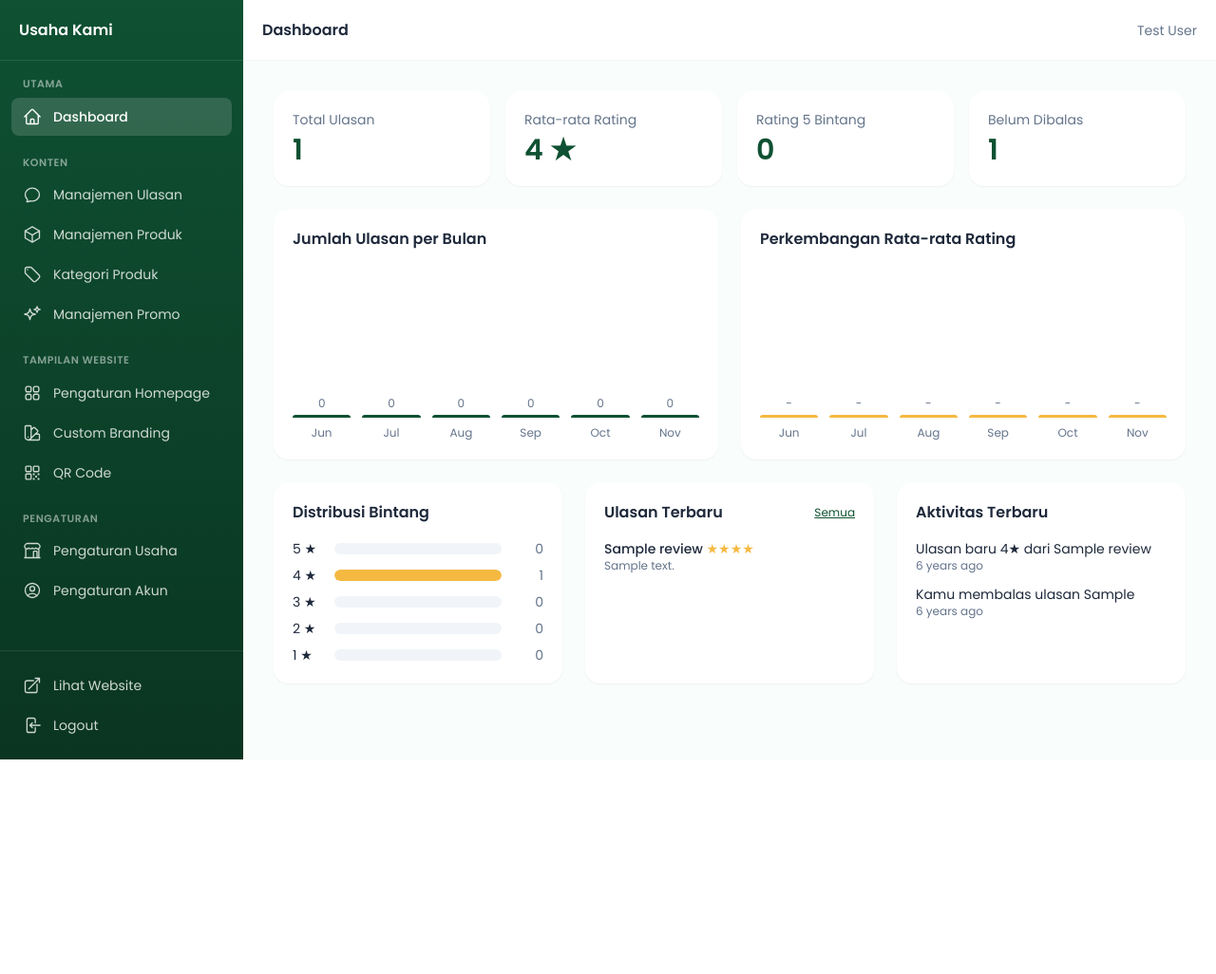
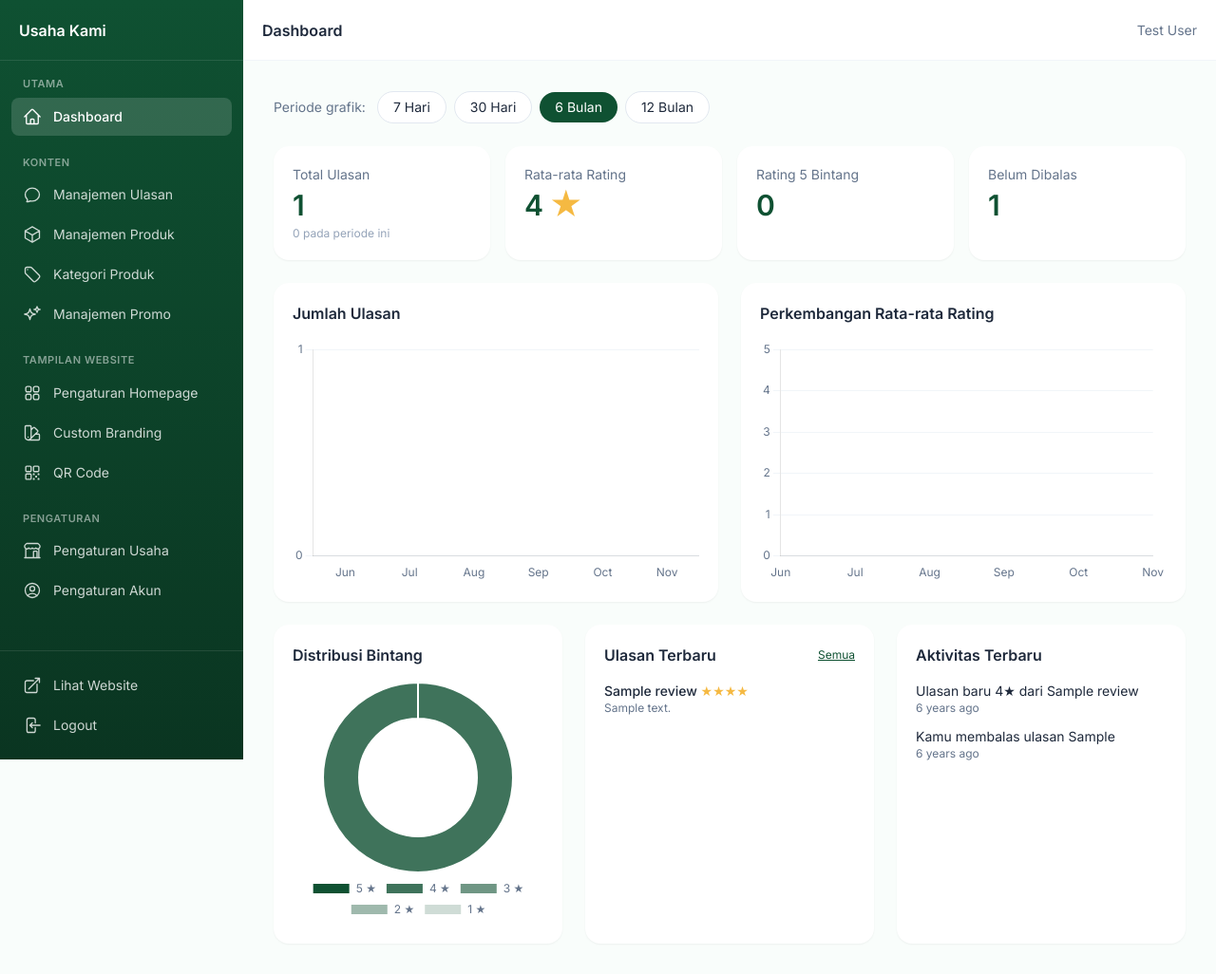
Before and after one commit to abelmaisan69-afk/APLIKASI_KRITIK_DAN_SARAN_LARAVEL-, a Laravel app: page /dashboard in a window 1280 px wide. Shown: the whole page at 95% size. Before the commit the page ends 800 px from the top, so only its background shows below. Run offline with Laravel 12, Linux system fonts and the light colour scheme; a user stored in the database is signed in; data comes from the database, SQL or seed files in the repository; tables that the repository leaves empty hold one stand-in row (values such as "Sample post"); style sheets or scripts are compiled from the project's sources.

Commit message:
perubahan grafik dashboard

```diff
--- a/app/Http/Controllers/Admin/DashboardController.php
+++ b/app/Http/Controllers/Admin/DashboardController.php
@@ -5,44 +5,72 @@ namespace App\Http\Controllers\Admin;
 use App\Http\Controllers\Controller;
 use App\Models\Review;
 use App\Models\ReviewReply;
+use Illuminate\Http\Request;
 
 class DashboardController extends Controller
 {
-    public function index()
+    public function index(Request $request)
     {
-        $stats = [
-            'total'    => Review::count(),
-            'rata'     => round(Review::avg('rating') ?? 0, 1),
-            'lima'     => Review::where('rating', 5)->count(),
-            'belum'    => Review::where('status', 'belum_dibalas')->count(),
-        ];
+        $opsi = ['7h' => '7 Hari', '30h' => '30 Hari', '6b' => '6 Bulan', '12b' => '12 Bulan'];
 
-        $dist = Review::selectRaw('rating, COUNT(*) as jml')
+        $periode = (string) $request->query('periode', '6b');
+        if (! array_key_exists($periode, $opsi)) {
+            $periode = '6b';
+        }
+
+        // ===== Slot waktu (per hari atau per bulan) =====
+        if (str_ends_with($periode, 'h')) {
+            $jumlahHari = (int) $periode;
+            $mulai      = now()->startOfDay()->subDays($jumlahHari - 1);
+            $format     = 'Y-m-d';
+            $slots      = collect(range(0, $jumlahHari - 1))->map(fn ($i) => $mulai->copy()->addDays($i));
+            $labelFmt   = $jumlahHari <= 7 ? 'D, d M' : 'd M';
+        } else {
+            $jumlahBulan = $periode === '12b' ? 12 : 6;
+            $mulai       = now()->startOfMonth()->subMonths($jumlahBulan - 1);
+            $format      = 'Y-m';
+            $slots       = collect(range(0, $jumlahBulan - 1))->map(fn ($i) => $mulai->copy()->addMonths($i));
+            $labelFmt    = $jumlahBulan > 6 ? 'M y' : 'M';
+        }
+
+        $perSlot = Review::tampil()
+            ->where('created_at', '>=', $mulai)
+            ->get(['rating', 'created_at'])
+            ->groupBy(fn ($r) => $r->created_at->format($format));
+
+        $labels = $jumlah = $rata = [];
+        foreach ($slots as $slot) {
+            $grup     = $perSlot->get($slot->format($format), collect());
+            $labels[] = $slot->translatedFormat($labelFmt);
+            $jumlah[] = $grup->count();
+            $rata[]   = $grup->count() ? round($grup->avg('rating'), 2) : null;
+        }
+
+        // ===== Distribusi bintang (semua waktu, urutan 5 -> 1) =====
+        $distRaw = Review::tampil()
+            ->selectRaw('rating, COUNT(*) as jml')
             ->groupBy('rating')
             ->pluck('jml', 'rating');
 
-        // 6 bulan terakhir (jumlah + rata-rata rating per bulan)
-        $mulai = now()->startOfMonth()->subMonths(5);
-        $perBulan = Review::where('created_at', '>=', $mulai)
-            ->get(['rating', 'created_at'])
-            ->groupBy(fn ($r) => $r->created_at->format('Y-m'));
+        $dist = [];
+        for ($i = 5; $i >= 1; $i--) {
+            $dist[] = (int) ($distRaw[$i] ?? 0);
+        }
 
-        $bulan = [];
-        for ($i = 0; $i < 6; $i++) {
-            $m = $mulai->copy()->addMonths($i);
-            $grup = $perBulan->get($m->format('Y-m'), collect());
+        $grafik = compact('labels', 'jumlah', 'rata', 'dist');
 
-            $bulan[] = [
-                'label'  => $m->translatedFormat('M'),
-                'jumlah' => $grup->count(),
-                'rata'   => $grup->count() ? round($grup->avg('rating'), 1) : 0,
-            ];
-        }
-        $maxJumlah = max(1, collect($bulan)->max('jumlah'));
+        // ===== Kartu statistik =====
+        $stats = [
+            'total'   => Review::tampil()->count(),
+            'rata'    => round(Review::tampil()->avg('rating') ?? 0, 1),
+            'lima'    => Review::tampil()->where('rating', 5)->count(),
+            'belum'   => Review::where('status', 'belum_dibalas')->count(),
+            'periode' => array_sum($jumlah),
+        ];
 
         $terbaru = Review::with('category')->latest()->take(5)->get();
 
-        // aktivitas: ulasan masuk + balasan admin
+        // ===== Aktivitas =====
         $aktivitas = collect();
         foreach (Review::latest()->take(5)->get() as $r) {
             $aktivitas->push([
@@ -58,6 +86,6 @@ class DashboardController extends Controller
         }
         $aktivitas = $aktivitas->sortByDesc('waktu')->take(6)->values();
 
-        return view('admin.dashboard', compact('stats', 'dist', 'bulan', 'maxJumlah', 'terbaru', 'aktivitas'));
+        return view('admin.dashboard', compact('opsi', 'periode', 'stats', 'grafik', 'terbaru', 'aktivitas'));
     }
 }
--- a/app/Models/Review.php
+++ b/app/Models/Review.php
@@ -29,4 +29,10 @@ class Review extends Model
     {
         return $this->hasOne(ReviewReply::class);
     }
+
+    // Ulasan yang tampil di publik (tidak disembunyikan)
+public function scopeTampil($query)
+{
+    return $query->where('status', '!=', 'disembunyikan');
 }
+}
--- a/package.json
+++ b/package.json
@@ -19,5 +19,8 @@
     },
     "optionalDependencies": {
         "@laravel/multiplex": "^0.4.1"
+    },
+    "dependencies": {
+        "chart.js": "^4.6.2"
     }
 }
--- /dev/null
+++ b/resources/js/dashboard.js
@@ -0,0 +1,89 @@
+import Chart from 'chart.js/auto';
+
+const holder = document.getElementById('dash-data');
+
+if (holder) {
+    const d = JSON.parse(holder.dataset.chart);
+
+    // Ambil warna dari branding (variabel CSS "r g b")
+    const warna = (nama, alpha = 1) => {
+        const [r, g, b] = getComputedStyle(document.documentElement)
+            .getPropertyValue(nama).trim().split(/\s+/);
+        return `rgba(${r}, ${g}, ${b}, ${alpha})`;
+    };
+
+    Chart.defaults.font.family = 'Inter, sans-serif';
+    Chart.defaults.color = '#64748b';
+
+    const grid = { color: '#f1f5f9' };
+    const dasar = { responsive: true, maintainAspectRatio: false };
+
+    // Jumlah ulasan
+    new Chart(document.getElementById('chart-jumlah'), {
+        type: 'bar',
+        data: {
+            labels: d.labels,
+            datasets: [{
+                label: 'Ulasan',
+                data: d.jumlah,
+                backgroundColor: warna('--c-primary'),
+                borderRadius: 6,
+                maxBarThickness: 36,
+            }],
+        },
+        options: {
+            ...dasar,
+            plugins: { legend: { display: false } },
+            scales: {
+                y: { beginAtZero: true, ticks: { precision: 0 }, grid },
+                x: { grid: { display: false } },
+            },
+        },
+    });
+
+    // Rata-rata rating
+    new Chart(document.getElementById('chart-rata'), {
+        type: 'line',
+        data: {
+            labels: d.labels,
+            datasets: [{
+                label: 'Rata-rata rating',
+                data: d.rata,
+                borderColor: warna('--c-accent'),
+                backgroundColor: warna('--c-accent', 0.18),
+                pointBackgroundColor: warna('--c-accent'),
+                pointRadius: 4,
+                tension: 0.35,
+                fill: true,
+                spanGaps: true,
+            }],
+        },
+        options: {
+            ...dasar,
+            plugins: { legend: { display: false } },
+            scales: {
+                y: { min: 0, max: 5, ticks: { stepSize: 1 }, grid },
+                x: { grid: { display: false } },
+            },
+        },
+    });
+
+    // Distribusi bintang
+    new Chart(document.getElementById('chart-dist'), {
+        type: 'doughnut',
+        data: {
+            labels: ['5 ★', '4 ★', '3 ★', '2 ★', '1 ★'],
+            datasets: [{
+                data: d.dist,
+                backgroundColor: [1, 0.8, 0.6, 0.4, 0.2].map(a => warna('--c-primary', a)),
+                borderWidth: 2,
+                borderColor: '#ffffff',
+            }],
+        },
+        options: {
+            ...dasar,
+            cutout: '62%',
+            plugins: { legend: { position: 'bottom' } },
+        },
+    });
+}
--- a/resources/views/admin/dashboard.blade.php
+++ b/resources/views/admin/dashboard.blade.php
@@ -3,82 +3,63 @@
 @section('title', 'Dashboard')
 
 @section('content')
-{{-- Kartu statistik --}}
-<div class="grid grid-cols-2 lg:grid-cols-4 gap-4 mb-6">
-    @foreach ([
-        ['Total Ulasan', $stats['total']],
-        ['Rata-rata Rating', $stats['rata'] . ' ★'],
-        ['Rating 5 Bintang', $stats['lima']],
-        ['Belum Dibalas', $stats['belum']],
-    ] as [$label, $nilai])
-        <div class="bg-white rounded-2xl shadow-sm p-5">
-            <p class="text-sm text-slate-500">{{ $label }}</p>
-            <p class="text-3xl font-semibold text-primary mt-1">{{ $nilai }}</p>
-        </div>
+{{-- Filter periode --}}
+<div class="flex flex-wrap items-center gap-2 mb-6">
+    <span class="text-sm text-slate-500 mr-1">Periode grafik:</span>
+    @foreach ($opsi as $kunci => $label)
+        <a href="{{ route('dashboard', ['periode' => $kunci]) }}"
+           class="px-4 py-1.5 rounded-full text-sm transition
+                  {{ $periode === $kunci ? 'bg-primary text-white' : 'bg-white border border-slate-200 hover:border-slate-400' }}">
+            {{ $label }}
+        </a>
     @endforeach
 </div>
 
+{{-- Kartu statistik --}}
+<div class="grid grid-cols-2 lg:grid-cols-4 gap-4 mb-6">
+    <div class="bg-white rounded-2xl shadow-sm p-5">
+        <p class="text-sm text-slate-500">Total Ulasan</p>
+        <p class="text-3xl font-semibold text-primary mt-1">{{ $stats['total'] }}</p>
+        <p class="text-xs text-slate-400 mt-1">{{ $stats['periode'] }} pada periode ini</p>
+    </div>
+    <div class="bg-white rounded-2xl shadow-sm p-5">
+        <p class="text-sm text-slate-500">Rata-rata Rating</p>
+        <p class="text-3xl font-semibold text-primary mt-1">{{ $stats['rata'] }} <span class="text-accent">★</span></p>
+    </div>
+    <div class="bg-white rounded-2xl shadow-sm p-5">
+        <p class="text-sm text-slate-500">Rating 5 Bintang</p>
+        <p class="text-3xl font-semibold text-primary mt-1">{{ $stats['lima'] }}</p>
+    </div>
+    <div class="bg-white rounded-2xl shadow-sm p-5">
+        <p class="text-sm text-slate-500">Belum Dibalas</p>
+        <p class="text-3xl font-semibold text-primary mt-1">{{ $stats['belum'] }}</p>
+    </div>
+</div>
+
 {{-- Grafik --}}
+<div id="dash-data" data-chart="{{ json_encode($grafik) }}" class="hidden"></div>
+
 <div class="grid lg:grid-cols-2 gap-6 mb-6">
     <div class="bg-white rounded-2xl shadow-sm p-5">
-        <h2 class="font-semibold mb-4">Jumlah Ulasan per Bulan</h2>
-        <div class="flex items-end gap-3 h-40">
-            @foreach ($bulan as $b)
-                <div class="flex-1 h-full flex flex-col justify-end items-center">
-                    <span class="text-xs text-slate-500 mb-1">{{ $b['jumlah'] }}</span>
-                    <div class="w-full bg-primary rounded-t-lg"
-                         style="height: {{ max(2, round($b['jumlah'] / $maxJumlah * 85)) }}%"></div>
-                </div>
-            @endforeach
-        </div>
-        <div class="flex gap-3 mt-2">
-            @foreach ($bulan as $b)
-                <span class="flex-1 text-center text-xs text-slate-500">{{ $b['label'] }}</span>
-            @endforeach
-        </div>
+        <h2 class="font-semibold mb-4">Jumlah Ulasan</h2>
+        <div class="relative h-64"><canvas id="chart-jumlah"></canvas></div>
     </div>
-
     <div class="bg-white rounded-2xl shadow-sm p-5">
         <h2 class="font-semibold mb-4">Perkembangan Rata-rata Rating</h2>
-        <div class="flex items-end gap-3 h-40">
-            @foreach ($bulan as $b)
-                <div class="flex-1 h-full flex flex-col justify-end items-center">
-                    <span class="text-xs text-slate-500 mb-1">{{ $b['rata'] ?: '-' }}</span>
-                    <div class="w-full bg-accent rounded-t-lg"
-                         style="height: {{ $b['rata'] ? max(2, round($b['rata'] / 5 * 85)) : 2 }}%"></div>
-                </div>
-            @endforeach
-        </div>
-        <div class="flex gap-3 mt-2">
-            @foreach ($bulan as $b)
-                <span class="flex-1 text-center text-xs text-slate-500">{{ $b['label'] }}</span>
-            @endforeach
-        </div>
+        <div class="relative h-64"><canvas id="chart-rata"></canvas></div>
     </div>
 </div>
 
 <div class="grid lg:grid-cols-3 gap-6">
-    {{-- Distribusi bintang --}}
     <div class="bg-white rounded-2xl shadow-sm p-5">
         <h2 class="font-semibold mb-4">Distribusi Bintang</h2>
-        <div class="space-y-2">
-            @for ($i = 5; $i >= 1; $i--)
-                @php
-                    $jml = $dist[$i] ?? 0;
-                    $persen = $stats['total'] > 0 ? round($jml / $stats['total'] * 100) : 0;
-                @endphp
-                <div class="flex items-center gap-3 text-sm">
-                    <span class="w-8 shrink-0">{{ $i }} ★</span>
-                    <div class="flex-1 h-3 bg-slate-100 rounded-full overflow-hidden">
-                        <div class="h-full bg-accent rounded-full" style="width: {{ $persen }}%"></div>
-                    </div>
-                    <span class="w-8 shrink-0 text-right text-slate-500">{{ $jml }}</span>
-                </div>
-            @endfor
-        </div>
+        @if ($stats['total'] > 0)
+            <div class="relative h-64"><canvas id="chart-dist"></canvas></div>
+        @else
+            <p class="text-sm text-slate-500">Belum ada ulasan.</p>
+        @endif
     </div>
 
-    {{-- Ulasan terbaru --}}
     <div class="bg-white rounded-2xl shadow-sm p-5">
         <div class="flex justify-between items-center mb-4">
             <h2 class="font-semibold">Ulasan Terbaru</h2>
@@ -98,7 +79,6 @@
         </div>
     </div>
 
-    {{-- Aktivitas --}}
     <div class="bg-white rounded-2xl shadow-sm p-5">
         <h2 class="font-semibold mb-4">Aktivitas Terbaru</h2>
         <ul class="space-y-3">
@@ -113,4 +93,6 @@
         </ul>
     </div>
 </div>
+
+@vite('resources/js/dashboard.js')
 @endsection
--- a/resources/views/partials/theme.blade.php
+++ b/resources/views/partials/theme.blade.php
@@ -5,7 +5,7 @@
     $cB = $biz['color_button'] ?: $cP;
 @endphp
 <link rel="preconnect" href="https://fonts.googleapis.com">
-<link href="https://fonts.googleapis.com/css2?family=Poppins:wght@400;500;600;700&display=swap" rel="stylesheet">
+<link href="https://fonts.googleapis.com/css2?family=Inter:wght@400;500;600;700&display=swap" rel="stylesheet">
 <style>
     :root {
         --c-primary:      {{ \App\Models\Setting::rgb($cP) }};
--- a/tailwind.config.js
+++ b/tailwind.config.js
@@ -12,7 +12,7 @@ export default {
     theme: {
     extend: {
         fontFamily: {
-            sans: ['Poppins', 'sans-serif'],
+             sans: ['Inter', 'sans-serif'],
         },
         colors: {
             primary: 'rgb(var(--c-primary) / <alpha-value>)',
--- a/vite.config.js
+++ b/vite.config.js
@@ -4,7 +4,7 @@ import laravel from 'laravel-vite-plugin';
 export default defineConfig({
     plugins: [
         laravel({
-            input: ['resources/css/app.css', 'resources/js/app.js'],
+           input: ['resources/css/app.css', 'resources/js/app.js', 'resources/js/dashboard.js'],
             refresh: true,
         }),
     ],
```
Also changed, not shown: resources/views/layouts/public.blade.php (+82 -10 lines), package-lock.json.
